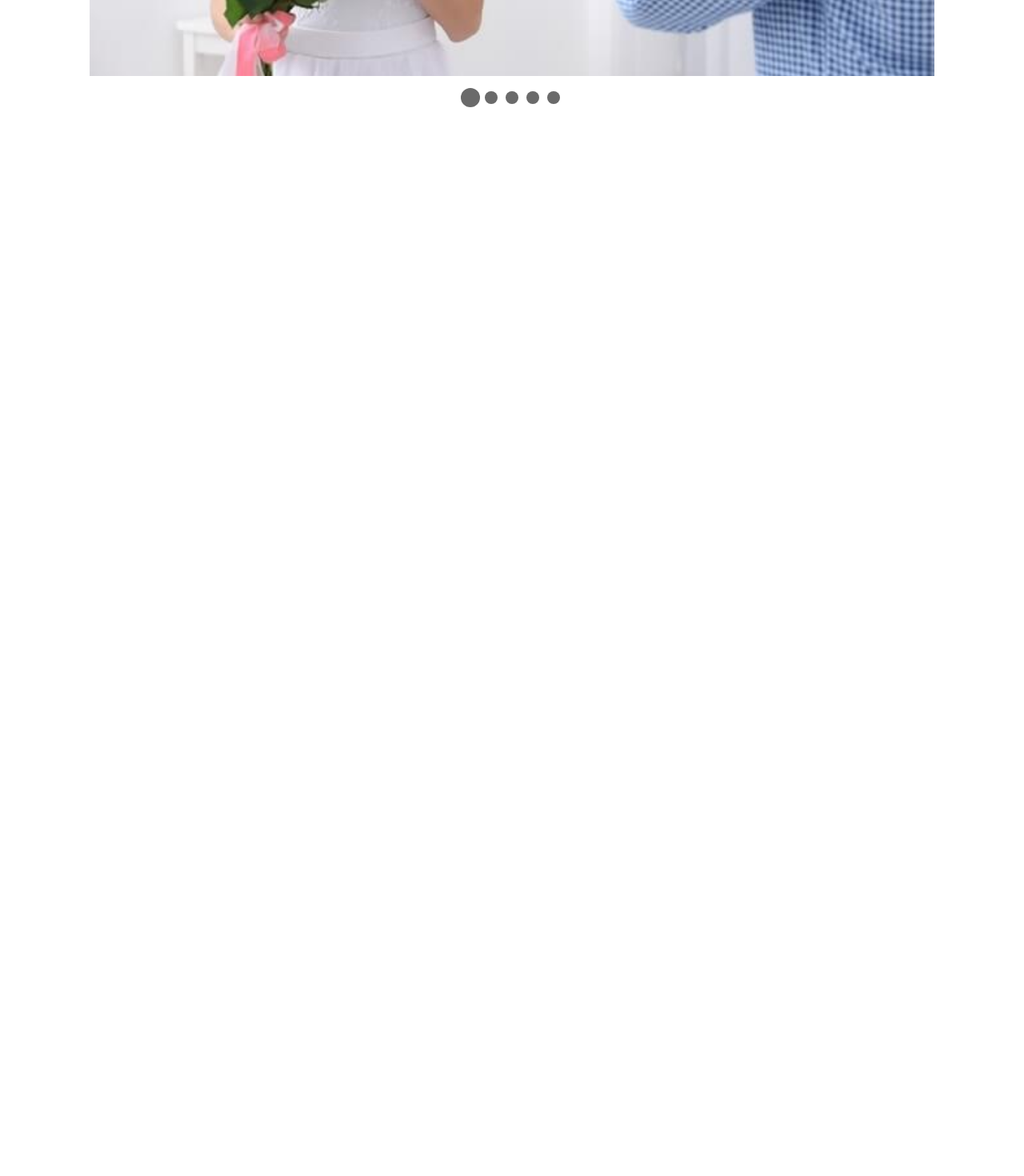
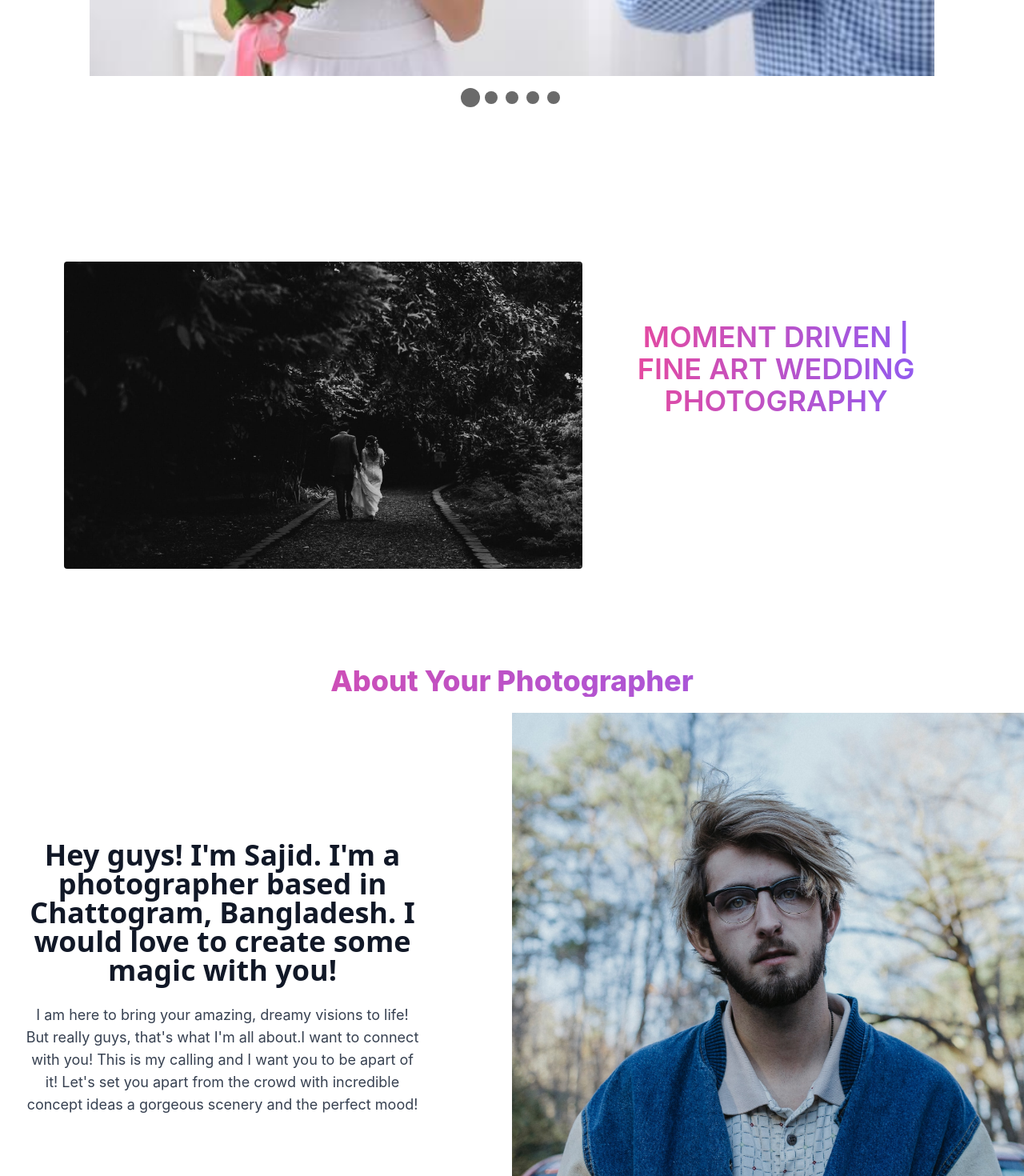
Before and after one commit to sajid1545/Nikah-photography_client, a React (Create React App) app: page / in a window 1280 px wide. Shown: the part 1330-2800 px from the top of the page at 80% size. Before the commit the page ends 1537 px from the top, so only its background shows below. Built offline with nearby package versions, Linux system fonts and the light colour scheme.

Commit message:
photography info and photographers info component added

```diff
--- a/src/Pages/Home/Home/Home.jsx
+++ b/src/Pages/Home/Home/Home.jsx
@@ -1,4 +1,6 @@
 import React from 'react';
+import MyInfo from '../MyInfo/MyInfo';
+import MyPhotography from '../MyPhotography/MyPhotography';
 import PhotoSlider from '../PhotoSlider/PhotoSlider';
 import SelfBanner from '../SelfBanner/SelfBanner';
 
@@ -6,7 +8,9 @@ const Home = () => {
 	return (
 		<div>
 			<SelfBanner />
-			<PhotoSlider/>
+			<PhotoSlider />
+			<MyInfo />
+			<MyPhotography />
 		</div>
 	);
 };
--- /dev/null
+++ b/src/Pages/Home/MyInfo/MyInfo.jsx
@@ -0,0 +1,29 @@
+import React from 'react';
+
+import banner from '../../../assets/images/b-2.jpg';
+
+const MyInfo = () => {
+	return (
+		<div>
+			<div className="flex items-center max-w-sm gap-3 mx-auto sm:max-w-full group hover:no-underline focus:no-underline lg:grid lg:grid-cols-12 text-white dark:bg-gray-900 my-10 p-20">
+				<img
+					src={banner}
+					alt=""
+					className="object-cover w-full h-64 rounded sm:h-96 lg:col-span-7 dark:bg-gray-500"
+				/>
+				<div className="p-6  lg:col-span-5 space-y-5">
+					<h3 className="text-2xl font-semibold sm:text-4xl  bg-clip-text text-transparent bg-gradient-to-r from-pink-500 to-violet-500">
+						MOMENT DRIVEN | FINE ART WEDDING PHOTOGRAPHY
+					</h3>
+					<p>
+						Hello! If you're browsing my work, then that most likely means you're planning an Outer
+						Banks Wedding. First off, congratulations on your engagement! Secondly, welcome to my
+						site!
+					</p>
+				</div>
+			</div>
+		</div>
+	);
+};
+
+export default MyInfo;
--- /dev/null
+++ b/src/Pages/Home/MyPhotography/MyPhotography.jsx
@@ -0,0 +1,40 @@
+import React from 'react';
+
+import self from '../../../assets/images/self-1.jpg';
+
+const MyPhotography = () => {
+	return (
+		<div>
+			<h1 className="my-5 text-4xl font-extrabold bg-clip-text text-transparent bg-gradient-to-r from-pink-500 to-violet-500">
+				About Your Photographer
+			</h1>
+			<div className="relative flex flex-col py-16 lg:pt-0 lg:flex-col lg:pb-0">
+				<div className="flex flex-col items-start w-full max-w-xl px-4 mx-auto lg:px-8 lg:max-w-screen-xl">
+					<div className="mb-16 lg:my-40 lg:max-w-lg lg:pr-5">
+						<div className="max-w-xl mb-6">
+							<h2 className="max-w-lg mb-6 font-sans text-3xl font-bold text-gray-900 sm:text-4xl sm:leading-none">
+								Hey guys! I'm Sajid. I'm a photographer based in Chattogram, Bangladesh. I would
+								love to create some magic with you!
+							</h2>
+							<p className="text-base text-gray-700 md:text-lg">
+								I am here to bring your amazing, dreamy visions to life! But really guys, that's
+								what I'm all about.I want to connect with you! This is my calling and I want you to
+								be apart of it! Let's set you apart from the crowd with incredible concept ideas a
+								gorgeous scenery and the perfect mood!
+							</p>
+						</div>
+					</div>
+				</div>
+				<div className="inset-y-0 right-0 w-full max-w-xl px-4 mx-auto lg:pl-8 lg:pr-0 lg:mb-0 lg:mx-0 lg:w-1/2 lg:max-w-full lg:absolute xl:px-0">
+					<img
+						className="object-cover w-full h-56 rounded shadow-lg lg:rounded-none lg:shadow-none sm:h-96 lg:h-full"
+						src={self}
+						alt=""
+					/>
+				</div>
+			</div>
+		</div>
+	);
+};
+
+export default MyPhotography;
--- a/src/Pages/Home/SelfBanner/SelfBanner.jsx
+++ b/src/Pages/Home/SelfBanner/SelfBanner.jsx
@@ -5,12 +5,12 @@ import './SelfBanner.css';
 const SelfBanner = () => {
 	return (
 		<div>
-			<section class="overflow-hidden  bg-cover bg-center bg-no-repeat self-banner p-[10%] ">
-				<div class=" p-8 md:p-12 lg:px-16 lg:py-24 text-center">
-					<div class=" text-center sm:text-left">
-						<h2 class="text-2xl text-center font-bold text-white sm:text-3xl md:text-5xl">LOVE FIERCELY</h2>
+			<section className="overflow-hidden  bg-cover bg-center bg-no-repeat self-banner p-[10%] ">
+				<div className=" p-8 md:p-12 lg:px-16 lg:py-24 text-center">
+					<div className=" text-center sm:text-left">
+						<h2 className="text-2xl text-center font-bold text-white sm:text-3xl md:text-5xl bg-clip-text text-transparent bg-gradient-to-r from-pink-500 to-purple-700">LOVE FIERCELY</h2>
 
-						<p class="hidden text-center text-white/90 md:mt-6 md:block md:text-lg md:leading-relaxed">
+						<p className="hidden text-center text-white/90 md:mt-6 md:block md:text-lg md:leading-relaxed">
 							I LOVE working with couples who are genuinely seeking to create a beautiful and
 							meaningful space in which they can be fully engaged in what matters most... spending
 							time with the people they love. If that's you, Let's Talk!
```
Also changed, not shown: src/assets/images/self-1.jpg (added).
